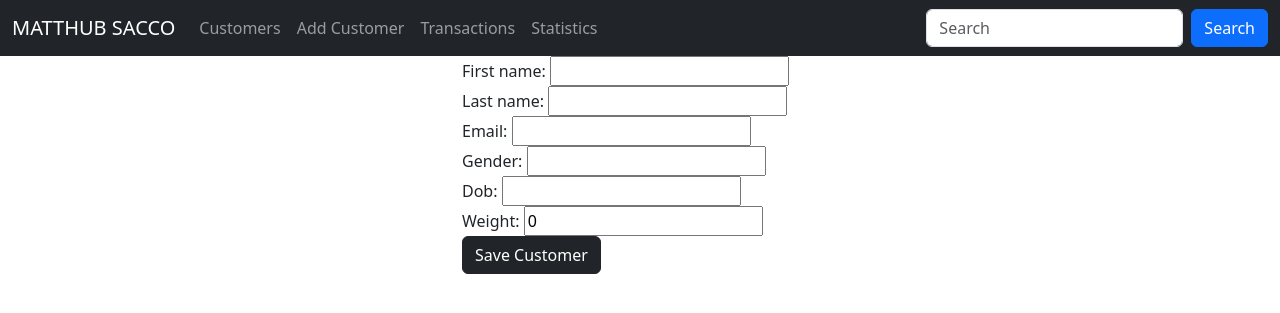
After one commit to he-who-must-not-be-nam3d/djangoDb, a Django app: page /add/customer in a window 1280 px wide. The commit adds this page. Shown: the top 313 px of the page. Run offline with Django 5.2, Linux system fonts and the light colour scheme.

Commit message:
Used Django forms to populate the fields for entering customer info

```diff
--- a/djangoProjectDb/urls.py
+++ b/djangoProjectDb/urls.py
@@ -21,6 +21,7 @@ from sacco import views
 
 urlpatterns = [
     path('', views.customers, name='customers'),
+    path('add/customer', views.add_customer, name='add_customer'),
     path('/customers/delete/<int:customer_id>', views.delete_customer, name='delete_customer'),
     path('admin/', admin.site.urls),
 ]
--- /dev/null
+++ b/sacco/app_forms.py
@@ -0,0 +1,9 @@
+from django import forms
+
+from sacco.models import Customer
+
+
+class CustomerForm(forms.ModelForm):
+    class Meta:
+        model = Customer
+        fields = ['first_name', 'last_name','email', 'gender', 'dob', 'weight']
--- a/sacco/views.py
+++ b/sacco/views.py
@@ -2,6 +2,7 @@ from django.core.paginator import Paginator
 from django.http import HttpResponse
 from django.shortcuts import render, redirect
 
+from sacco.app_forms import CustomerForm
 from sacco.models import Customer, Deposits
 
 
@@ -36,3 +37,8 @@ def delete_customer(request, customer_id):
     customer = Customer.objects.get(id=customer_id)
     customer.delete()
     return redirect('customers')
+
+
+def add_customer(request):
+    form = CustomerForm()
+    return render(request, 'customer_form.html', {'form': form})
--- /dev/null
+++ b/templates/customer_form.html
@@ -0,0 +1,18 @@
+{% extends 'master.html' %}
+
+{% block title %}
+	<title>Customer Form</title>
+{% endblock %}
+
+{% block content %}
+	<div class="container">
+    <div class="row justify-content-center">
+        <div class="col-sm-4">
+            <form action="{% url 'add_customer' %}" method="post">
+                {{ form }}
+                <button class="btn btn-dark">Save Customer</button>
+            </form>
+        </div>
+    </div>
+    </div>
+{% endblock %}
--- a/templates/customers.html
+++ b/templates/customers.html
@@ -4,7 +4,7 @@
     <title>Sacco Customers</title>
 {% endblock %}
 
-
+#without pagination
 {#{% block content %}#}
 {#    <div class="container">#}
 {#        <h2>Sacco Customers</h2>#}
--- a/templates/master.html
+++ b/templates/master.html
@@ -19,7 +19,10 @@
         <div class="collapse navbar-collapse" id="mynavbar">
             <ul class="navbar-nav me-auto">
                 <li class="nav-item">
-                    <a class="nav-link" href="#">Customers</a>
+                    <a class="nav-link" href="{% url 'customers' %}">Customers</a>
+                </li>
+                <li class="nav-item">
+                    <a class="nav-link" href="{% url 'add_customer' %}">Add Customer</a>
                 </li>
                 <li class="nav-item">
                     <a class="nav-link" href="#">Transactions</a>
```
